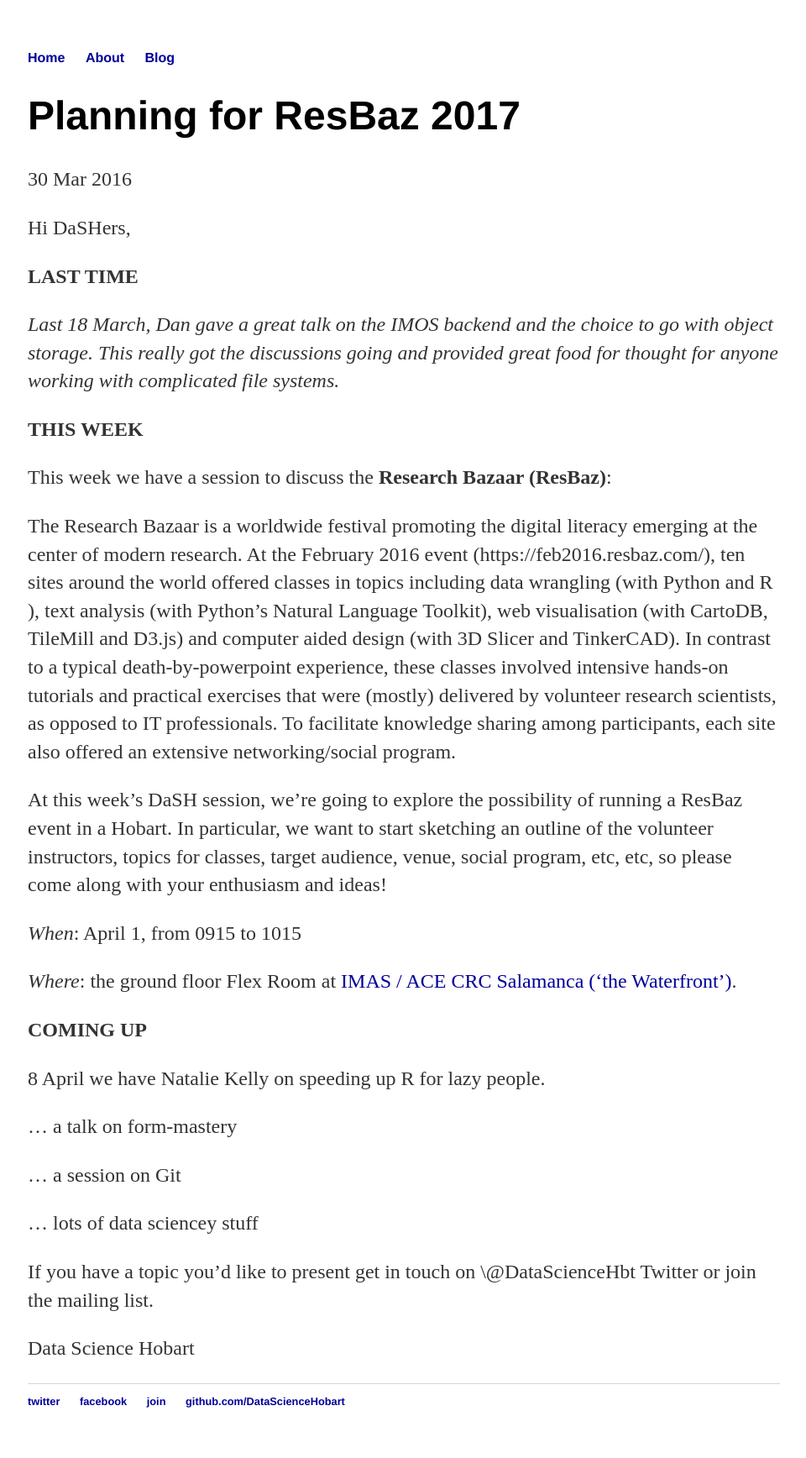
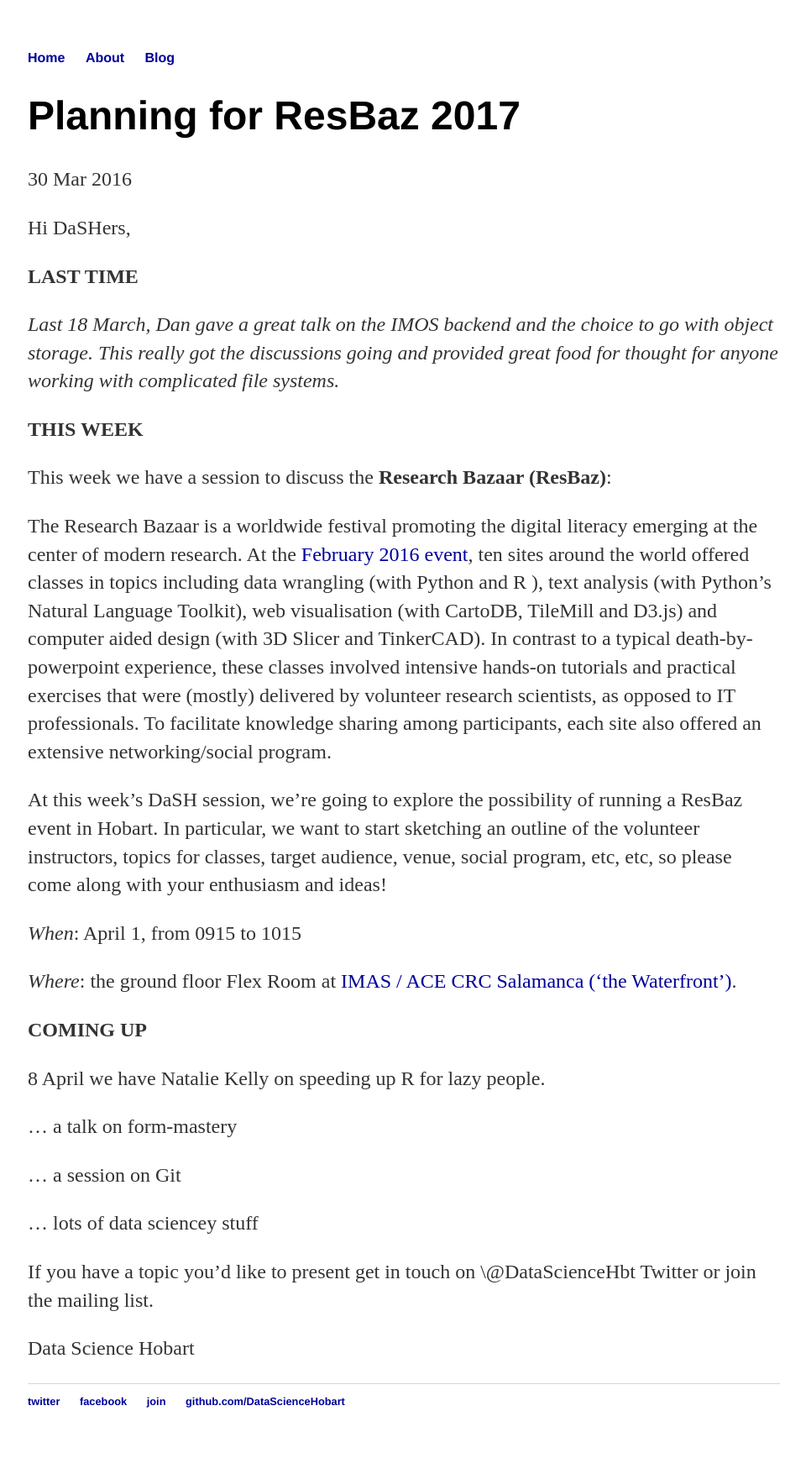
Before and after one commit to DataScienceHobart/DaSH, a Jekyll site: the page built from _posts/2016-03-30-Planning-for-ResBaz.md, in a window 1280 px wide. Shown: the whole page at 84% size, without its empty margins (159-1119 px from the left). Built offline with Jekyll 4.4.1, drawn with Linux system fonts in a browser that asks for light colours.

Commit message:
Fixed typo and added hyperlink

```diff
--- a/_posts/2016-03-30-Planning-for-ResBaz.md
+++ b/_posts/2016-03-30-Planning-for-ResBaz.md
@@ -19,9 +19,9 @@
 
 This week we have a session to discuss the **Research Bazaar (ResBaz)**:
 
-The Research Bazaar is a worldwide festival promoting the digital literacy emerging at the center of modern research. At the February 2016 event (https://feb2016.resbaz.com/), ten sites around the world offered classes in topics including data wrangling (with Python and R ), text analysis (with Python's Natural Language Toolkit), web visualisation (with CartoDB, TileMill and D3.js) and computer aided design (with 3D Slicer and TinkerCAD). In contrast to a typical death-by-powerpoint experience, these classes involved intensive hands-on tutorials and practical exercises that were (mostly) delivered by volunteer research scientists, as opposed to IT professionals. To facilitate knowledge sharing among participants, each site also offered an extensive networking/social program.
+The Research Bazaar is a worldwide festival promoting the digital literacy emerging at the center of modern research. At the [February 2016 event](https://feb2016.resbaz.com/), ten sites around the world offered classes in topics including data wrangling (with Python and R ), text analysis (with Python's Natural Language Toolkit), web visualisation (with CartoDB, TileMill and D3.js) and computer aided design (with 3D Slicer and TinkerCAD). In contrast to a typical death-by-powerpoint experience, these classes involved intensive hands-on tutorials and practical exercises that were (mostly) delivered by volunteer research scientists, as opposed to IT professionals. To facilitate knowledge sharing among participants, each site also offered an extensive networking/social program.
 
-At this week's DaSH session, we're going to explore the possibility of running a ResBaz event in a Hobart. In particular, we want to start sketching an outline of the volunteer instructors, topics for classes, target audience, venue, social program, etc, etc, so please come along with your enthusiasm and ideas!
+At this week's DaSH session, we're going to explore the possibility of running a ResBaz event in Hobart. In particular, we want to start sketching an outline of the volunteer instructors, topics for classes, target audience, venue, social program, etc, etc, so please come along with your enthusiasm and ideas!
 
 *When*:  April 1, from 0915 to 1015
 
```
